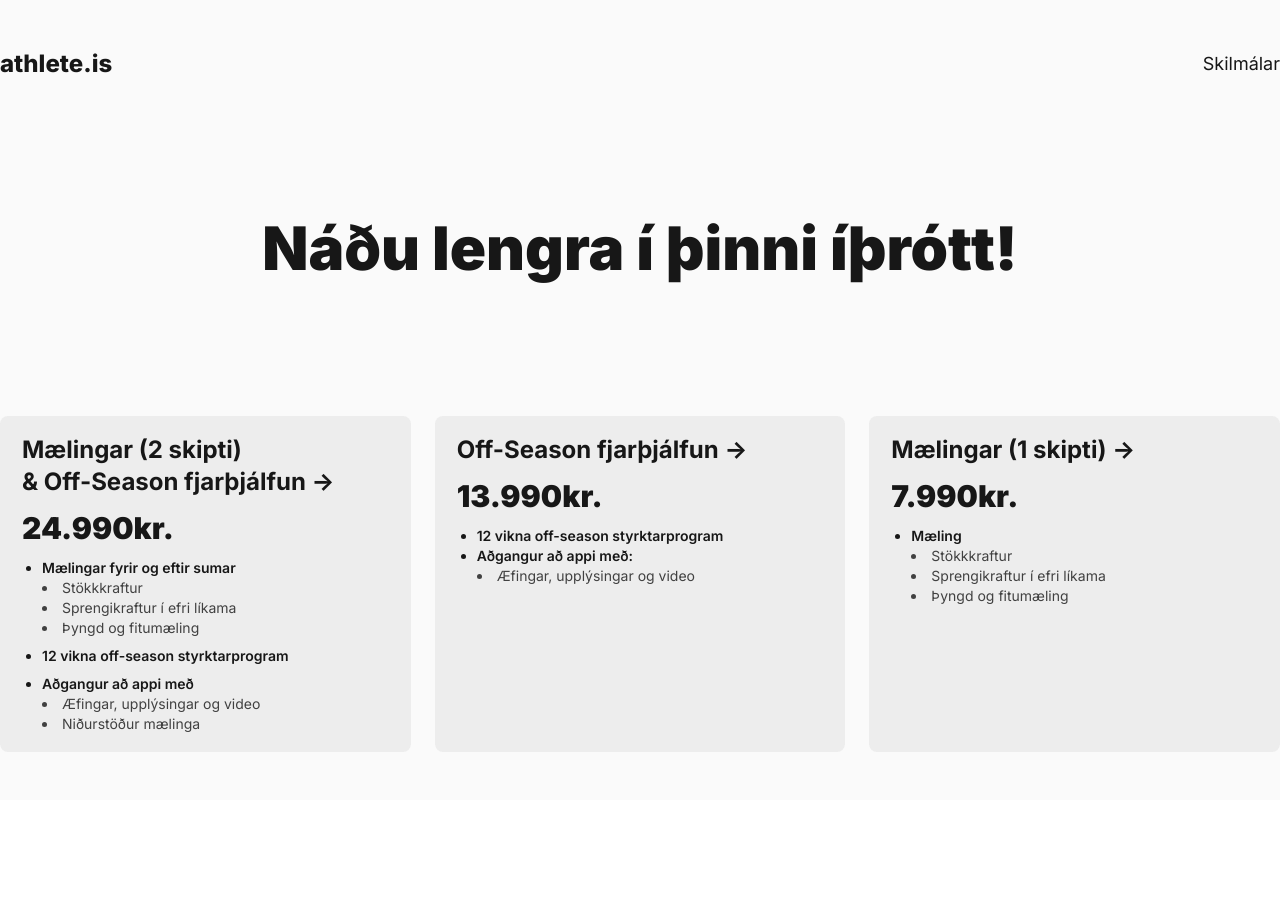
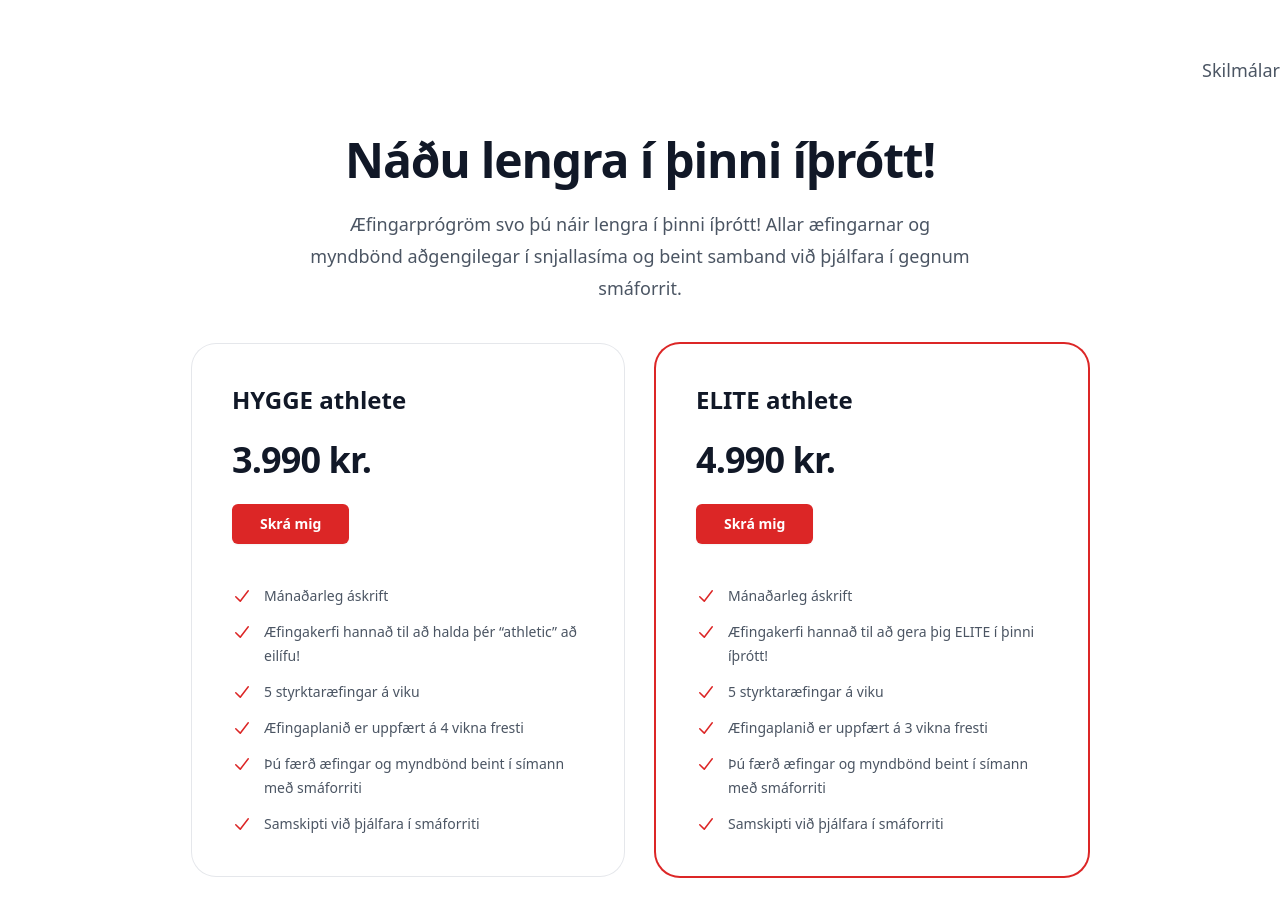
Before and after one commit to Hjortur17/athlete.is, a Next.js app: page / in a window 1280 px wide. Shown: the top 916 px of the page. Before the commit the page ends 800 px from the top, so only its background shows below. Built offline with nearby package versions, Linux system fonts and the light colour scheme.

Commit message:
🚀 Added - New design

```diff
--- a/package.json
+++ b/package.json
@@ -9,6 +9,7 @@
     "lint": "next lint"
   },
   "dependencies": {
+    "@heroicons/react": "^2.1.1",
     "@types/node": "20.1.0",
     "@types/react": "18.2.5",
     "@types/react-dom": "18.2.4",
@@ -16,6 +17,7 @@
     "eslint": "8.40.0",
     "eslint-config-next": "13.4.1",
     "next": "13.4.1",
+    "nextjs-toploader": "^1.6.4",
     "postcss": "8.4.23",
     "react": "18.2.0",
     "react-dom": "18.2.0",
--- a/src/pages/_app.tsx
+++ b/src/pages/_app.tsx
@@ -1,6 +1,13 @@
-import '@/styles/globals.css'
-import type { AppProps } from 'next/app'
+import "@/styles/globals.css";
+import type { AppProps } from "next/app";
+
+import NextTopLoader from "nextjs-toploader";
 
 export default function App({ Component, pageProps }: AppProps) {
-  return <Component {...pageProps} />
+  return (
+    <>
+      <NextTopLoader color="#dc2626" />
+      <Component {...pageProps} />
+    </>
+  );
 }
--- a/src/pages/index.tsx
+++ b/src/pages/index.tsx
@@ -1,103 +1,120 @@
-import { Inter } from 'next/font/google'
-import Link from 'next/link'
+import React from "react";
+import { CheckIcon } from "@heroicons/react/20/solid";
 
-const inter = Inter({ subsets: ['latin'] })
+import Script from 'next/script'
+import Link from "next/link";
+
+const tiers = [
+  {
+    name: "HYGGE athlete",
+    id: "hygge-athlete",
+    key: "eyJhY2NvdW50Ijo2NywicGxhbiI6MzAxLCJicmFuZGluZyI6dHJ1ZX0=",
+    price: "3.990 kr.",
+    features: [
+      "Mánaðarleg áskrift",
+      "Æfingakerfi hannað til að halda þér “athletic” að eilífu!",
+      "5 styrktaræfingar á viku",
+      "Æfingaplanið er uppfært á 4 vikna fresti",
+      "Þú færð æfingar og myndbönd beint í símann með smáforriti",
+      "Samskipti við þjálfara í smáforriti",
+    ],
+    mostPopular: false,
+  },
+  {
+    name: "ELITE athlete",
+    id: "elite-athlete",
+    key: "eyJhY2NvdW50Ijo2NywicGxhbiI6MzAwLCJicmFuZGluZyI6dHJ1ZX0=",
+    price: "4.990 kr.",
+    features: [
+      "Mánaðarleg áskrift",
+      "Æfingakerfi hannað til að gera þig ELITE í þinni íþrótt!",
+      "5 styrktaræfingar á viku",
+      "Æfingaplanið er uppfært á 3 vikna fresti",
+      "Þú færð æfingar og myndbönd beint í símann með smáforriti",
+      "Samskipti við þjálfara í smáforriti",
+    ],
+    mostPopular: true,
+  },
+];
+
+function classNames(...classes: any) {
+  return classes.filter(Boolean).join(" ");
+}
 
 export default function Home() {
   return (
-    <main
-      className={`flex min-h-screen flex-col items-center text-neutral-900 px-6 xl:px-0 justify-between ${inter.className} bg-neutral-50`}
-    >
-      <div className="w-full max-w-screen-xl mx-auto pt-12 flex items-center justify-between">
-        <h1 className="text-xl xl:text-2xl 2xl:text-3xl font-extrabold">athlete.is</h1>
-        <Link href="/skilmalar" className="text-sm xl:text-lg">Skilmálar</Link>
+    <div className="bg-white py-24 sm:py-32">
+      <div className="mx-auto max-w-7xl px-6 lg:px-8 relative">
+        <div className="mx-auto max-w-4xl text-center">
+          <h1 className="mt-2 text-4xl font-bold tracking-tight text-gray-900 sm:text-5xl">
+            Náðu lengra í þinni íþrótt!
+          </h1>
+        </div>
+        <p className="mx-auto mt-6 max-w-2xl text-center text-lg leading-8 text-gray-600">
+          Æfingarprógröm svo þú náir lengra í þinni íþrótt! Allar æfingarnar og
+          myndbönd aðgengilegar í snjallasíma og beint samband við þjálfara í
+          gegnum smáforrit.
+        </p>
+        <Link
+          href="/skilmalar"
+          className="text-sm xl:text-lg text-gray-600 absolute right-0 -top-20"
+        >
+          Skilmálar
+        </Link>
+        <div className="isolate mx-auto mt-10 grid max-w-md grid-cols-1 gap-8 lg:max-w-4xl lg:grid-cols-2">
+          {tiers.map((tier) => (
+            <div
+              key={tier.id}
+              className={classNames(
+                tier.mostPopular
+                  ? "ring-2 ring-red-600"
+                  : "ring-1 ring-gray-200",
+                "rounded-3xl p-8 xl:p-10"
+              )}
+            >
+              <div className="flex items-center justify-between gap-x-4">
+                <h3
+                  id={tier.id}
+                  className="text-gray-900 text-2xl font-semibold leading-8"
+                >
+                  {tier.name}
+                </h3>
+              </div>
+              <p className="mt-6 flex items-baseline gap-x-1">
+                <span className="text-4xl font-bold tracking-tight text-gray-900">
+                  {tier.price}
+                </span>
+              </p>
+
+              <Script src="https://askell.overcastcdn.com/js/dist/paymentbutton.js?v=2"></Script>
+              <button
+                type="button"
+                data-key={tier.key}
+                data-redirect-url="athlete.is"
+                aria-describedby={tier.id}
+                className="askell-payment-button button"
+              >
+                Skrá mig
+              </button>
+
+              <ul
+                role="list"
+                className="mt-8 space-y-3 text-sm leading-6 text-gray-600 xl:mt-10"
+              >
+                {tier.features.map((feature) => (
+                  <li key={feature} className="flex gap-x-3">
+                    <CheckIcon
+                      className="h-6 w-5 flex-none text-red-600"
+                      aria-hidden="true"
+                    />
+                    {feature}
+                  </li>
+                ))}
+              </ul>
+            </div>
+          ))}
+        </div>
       </div>
-
-      <div className="relative max-w-3xl mx-auto text-center space-y-6 my-12 md:my-24 xl:my-0">
-        <h2 className='text-5xl xl:text-6xl 2xl:text-7xl font-black'>Náðu lengra í þinni íþrótt!</h2>
-      </div>
-
-      <div className="grid gap-6 text-center lg:grid-cols-3 w-full max-w-screen-xl mx-auto pb-12">
-        <a
-          href="https://greidslusida.valitor.is/Tengill/zb5c7f"
-          className="group text-left rounded-lg border-2 border-transparent px-5 py-4 transition-colors hover:border-neutral-600 bg-neutral-200/60"
-          target="_blank"
-          rel="noopener noreferrer"
-        >
-          <h2 className={`mb-3 text-2xl font-bold`}>
-            Mælingar (2 skipti) <br />& Off-Season fjarþjálfun{' '}
-            <span className="inline-block transition-transform group-hover:translate-x-1 motion-reduce:transform-none">
-              -&gt;
-            </span>
-          </h2>
-          <h2 className={`mb-3 text-3xl font-black`}>
-            24.990kr.
-          </h2>
-          <ul className={`mx-5 list-disc max-w-[30ch] text-sm`}>
-            <li className='font-semibold'>Mælingar fyrir og eftir sumar</li>
-            <ul className='list-disc list-inside opacity-80'>
-              <li>Stökkkraftur</li>
-              <li>Sprengikraftur í efri líkama</li>
-              <li>Þyngd og fitumæling</li>
-            </ul>
-            <li className='font-semibold my-2'>12 vikna off-season styrktarprogram</li>
-            <li className='font-semibold'>Aðgangur að appi með</li>
-            <ul className='list-disc list-inside opacity-80'>
-              <li>Æfingar, upplýsingar og video</li>
-              <li>Niðurstöður mælinga</li>
-            </ul>
-          </ul>
-        </a>
-
-        <a
-          href="https://greidslusida.valitor.is/Tengill/u5y8b5"
-          className="group text-left rounded-lg border-2 border-transparent px-5 py-4 transition-colors hover:border-neutral-600 bg-neutral-200/60"
-          target="_blank"
-          rel="noopener noreferrer"
-        >
-          <h2 className={`mb-3 text-2xl font-bold`}>
-            Off-Season fjarþjálfun{' '}
-            <span className="inline-block transition-transform group-hover:translate-x-1 motion-reduce:transform-none">
-              -&gt;
-            </span>
-          </h2>
-          <h2 className={`mb-3 text-3xl font-black`}>
-          13.990kr.
-          </h2>
-          <ul className={`mx-5 list-disc max-w-[30ch] text-sm`}>
-            <li className='font-semibold'>12 vikna off-season styrktarprogram</li>
-            <li className='font-semibold'>Aðgangur að appi með:</li>
-            <ul className='list-disc list-inside opacity-80'>
-              <li>Æfingar, upplýsingar og video</li>
-            </ul>
-          </ul>
-        </a>
-
-        <a
-          href="https://greidslusida.valitor.is/Tengill/7bes5g"
-          className="group text-left rounded-lg border-2 border-transparent px-5 py-4 transition-colors hover:border-neutral-600 bg-neutral-200/60"
-          target="_blank"
-          rel="noopener noreferrer"
-        >
-          <h2 className={`mb-3 text-2xl font-bold`}>
-            Mælingar (1 skipti){' '}
-            <span className="inline-block transition-transform group-hover:translate-x-1 motion-reduce:transform-none">
-              -&gt;
-            </span>
-          </h2>
-          <h2 className={`mb-3 text-3xl font-black`}>
-          7.990kr.
-          </h2>
-          <ul className={`mx-5 list-disc max-w-[30ch] text-sm`}>
-            <li className='font-semibold'>Mæling</li>
-            <ul className='list-disc list-inside opacity-80'>
-              <li>Stökkkraftur</li>
-              <li>Sprengikraftur í efri líkama</li>
-              <li>Þyngd og fitumæling</li>
-            </ul>
-          </ul>
-        </a>
-      </div>
-    </main>
-  )
+    </div>
+  );
 }
--- a/src/pages/skilmalar.tsx
+++ b/src/pages/skilmalar.tsx
@@ -1,58 +1,55 @@
-import { Inter } from 'next/font/google'
+import React from 'react'
 import Link from 'next/link'
-
-const inter = Inter({ subsets: ['latin'] })
 
 export default function Terms() {
   return (
     <main
-      className={`min-h-screen text-neutral-900 px-6 xl:px-0 justify-between ${inter.className} bg-neutral-50`}
+      className={`min-h-screen text-neutral-900 px-6 xl:px-0 justify-between bg-neutral-50`}
     >
-      <div className="w-full max-w-screen-xl mx-auto pt-12 flex items-center justify-between">
-        <h1 className="text-xl xl:text-2xl 2xl:text-3xl font-extrabold">athlete.is</h1>
-        <Link href="/" className="text-sm xl:text-lg">Aftur heim</Link>
+      <div className="w-full max-w-screen-xl mx-auto pt-12 flex items-center justify-start">
+        <Link href="/" className="text-sm xl:text-lg text-gray-600">Aftur heim</Link>
       </div>
 
       <div className="relative max-w-screen-xl mx-auto text-left space-y-6 py-24 xl:my-0">
         <div>
-            <h2 className='text-xl xl:text-2xl 2xl:text-3xl font-black'>1. Almennt</h2>
-            <p className='text-lg font-light'>Athlete.is veitir þjónustu á sviði styrktarþjálfunar í formi fjarþjálfunar. Almennir skilmálar þessir gilda um alla þjónustu sem athlete.is veitir viðskiptamönnum sínum, nema um annað sé sérstaklega samið. Við lítum á athugasemdalausa viðtöku viðskiptavina okkar á þjónustu sem samþykki þeirra á skilmálunum.</p>
+            <h2 className='text-xl xl:text-2xl mb-2 font-semibold'>1. Almennt</h2>
+            <p className='text-lg text-gray-800'>Athlete.is veitir þjónustu á sviði styrktarþjálfunar í formi fjarþjálfunar. Almennir skilmálar þessir gilda um alla þjónustu sem athlete.is veitir viðskiptamönnum sínum, nema um annað sé sérstaklega samið. Við lítum á athugasemdalausa viðtöku viðskiptavina okkar á þjónustu sem samþykki þeirra á skilmálunum.</p>
         </div>
         <div>
-            <h2 className='text-xl xl:text-2xl 2xl:text-3xl font-black'>2. Reikningar og innheimta</h2>
-            <p className='text-lg font-light'>Greiðslur fyrir þjónustu athlete.is fara eftir gildandi gjaldskrá á hverjum tíma sem birt er á heimasíðu athlete.is (www.athlete.is). Athlete.is endurskoðar gjaldskrána reglulega og áskilur sér rétt til að breyta henni án sérstakrar tilkynningar og fellur þá eldri gjaldskrá úr gildi. Hafi viðskiptavinur ekki greitt reikning fær hann áminningu um ógreiddan reikning. Ef reikningur er ekki greiddur eða brugðist við áminningu má viðskiptamaður búast við tafarlausri uppsögn, sbr. 4. gr. Útgefnir reikningar athlete.is eru án virðisaukaskatts þar sem veitt þjónusta er undanþegin virðisaukaskatti, sbr. 5. tölul. 3. mgr. 2. gr. laga nr. 50/1988, um virðisaukaskatt.</p>
+            <h2 className='text-xl xl:text-2xl mb-2 font-semibold'>2. Reikningar og innheimta</h2>
+            <p className='text-lg text-gray-800'>Greiðslur fyrir þjónustu athlete.is fara eftir gildandi gjaldskrá á hverjum tíma sem birt er á heimasíðu athlete.is (www.athlete.is). Athlete.is endurskoðar gjaldskrána reglulega og áskilur sér rétt til að breyta henni án sérstakrar tilkynningar og fellur þá eldri gjaldskrá úr gildi. Hafi viðskiptavinur ekki greitt reikning fær hann áminningu um ógreiddan reikning. Ef reikningur er ekki greiddur eða brugðist við áminningu má viðskiptamaður búast við tafarlausri uppsögn, sbr. 4. gr. Útgefnir reikningar athlete.is eru án virðisaukaskatts þar sem veitt þjónusta er undanþegin virðisaukaskatti, sbr. 5. tölul. 3. mgr. 2. gr. laga nr. 50/1988, um virðisaukaskatt.</p>
         </div>
         <div>
-            <h2 className='text-xl xl:text-2xl 2xl:text-3xl font-black'>3. Fjarvistir viðskiptavina o.fl.</h2>
-            <p className='text-lg font-light'>Greiðslur fyrir þjónustu athlete.is fást ekki endurgreiddar, óháð mætingu viðskiptavinar. Ef viðskiptavinur er fjarverandi á tímabilinu, svo sem vegna veikinda, frítöku eða af öðrum ástæðum er hvorki unnt að frysta yfirstandandi tímabil, flytja tíma á milli tímabila né veita afslátt eða endurgreiðslu í heild eða að hluta. Í slíkum tilvikum getur athlete.is, en er ekki skylt, að koma til móts við viðskiptavini sína með samkomulagi.</p>
+            <h2 className='text-xl xl:text-2xl mb-2 font-semibold'>3. Fjarvistir viðskiptavina o.fl.</h2>
+            <p className='text-lg text-gray-800'>Greiðslur fyrir þjónustu athlete.is fást ekki endurgreiddar, óháð mætingu viðskiptavinar. Ef viðskiptavinur er fjarverandi á tímabilinu, svo sem vegna veikinda, frítöku eða af öðrum ástæðum er hvorki unnt að frysta yfirstandandi tímabil, flytja tíma á milli tímabila né veita afslátt eða endurgreiðslu í heild eða að hluta. Í slíkum tilvikum getur athlete.is, en er ekki skylt, að koma til móts við viðskiptavini sína með samkomulagi.</p>
         </div>
         <div>
-            <h2 className='text-xl xl:text-2xl 2xl:text-3xl font-black'>4. Vanefndir, vanefndarúrræði og uppsögn</h2>
-            <p className='text-lg font-light'>Komi til vanefnda af hálfu viðskiptavinar áskilur athlete.is sér rétt til að segja sig frá þjálfun. Athlete.is skal almennt gerð með skriflegri tilkynningu til viðskiptamanns þar sem greint er frá ástæðum uppsagnar. Til vanefnda af hálfu viðskiptamanns teljast m.a. brot á skilmálum þessum og hvers kyns vanefnd á greiðslu reikninga. Óski viðskiptavinur ekki lengur eftir þjónustu athlete.is skal hann senda skriflega tilkynningu þess efnis með tölvupósti á netfangið adameidur@gmail.com eða í gegnum samskiptaforrit. Unnt er að segja upp þjónustunni hvenær sem er á tímabilinu og tekur uppsögnin gildi við lok yfirstandandi tímabils.</p>
+            <h2 className='text-xl xl:text-2xl mb-2 font-semibold'>4. Vanefndir, vanefndarúrræði og uppsögn</h2>
+            <p className='text-lg text-gray-800'>Komi til vanefnda af hálfu viðskiptavinar áskilur athlete.is sér rétt til að segja sig frá þjálfun. Athlete.is skal almennt gerð með skriflegri tilkynningu til viðskiptamanns þar sem greint er frá ástæðum uppsagnar. Til vanefnda af hálfu viðskiptamanns teljast m.a. brot á skilmálum þessum og hvers kyns vanefnd á greiðslu reikninga. Óski viðskiptavinur ekki lengur eftir þjónustu athlete.is skal hann senda skriflega tilkynningu þess efnis með tölvupósti á netfangið adameidur@gmail.com eða í gegnum samskiptaforrit. Unnt er að segja upp þjónustunni hvenær sem er á tímabilinu og tekur uppsögnin gildi við lok yfirstandandi tímabils.</p>
         </div>
         <div>
-            <h2 className='text-xl xl:text-2xl 2xl:text-3xl font-black'>5. Ábyrgð</h2>
-            <p className='text-lg font-light'>Með kaupum á þjónustu athlete.is staðfestir viðskiptavinur að honum sé óhætt að stunda líkamsrækt og honum sé engin sérstök hætta búin af því heilsufarslega. Viðskiptavinir athlete.is stunda æfingar á eigin ábyrgð og firrir athlete.is allri ábyrgð á hugsanlegum meiðslum eða slysum sem kunna að koma fyrir nema það verði sannanlega rakið til stórfellds gáleysis starfsmanna athlete.is.</p>
+            <h2 className='text-xl xl:text-2xl mb-2 font-semibold'>5. Ábyrgð</h2>
+            <p className='text-lg text-gray-800'>Með kaupum á þjónustu athlete.is staðfestir viðskiptavinur að honum sé óhætt að stunda líkamsrækt og honum sé engin sérstök hætta búin af því heilsufarslega. Viðskiptavinir athlete.is stunda æfingar á eigin ábyrgð og firrir athlete.is allri ábyrgð á hugsanlegum meiðslum eða slysum sem kunna að koma fyrir nema það verði sannanlega rakið til stórfellds gáleysis starfsmanna athlete.is.</p>
         </div>
         <div>
-            <h2 className='text-xl xl:text-2xl 2xl:text-3xl font-black'>6. Kvartanir</h2>
-            <p className='text-lg font-light'>Hafi viðskiptamenn okkar einhverjar athugasemdir eða kvartanir varðandi þjónustuna geta þeir beint erindi til þess starfsmanns sem veitir þjónustuna eða skriflega á netfangið adameidur@gmail.com. Við tökum allar ábendingar og kvartanir alvarlega og reynum að tryggja að slík erindi fái skjóta, skilvirka og sanngjarna afgreiðslu.</p>
+            <h2 className='text-xl xl:text-2xl mb-2 font-semibold'>6. Kvartanir</h2>
+            <p className='text-lg text-gray-800'>Hafi viðskiptamenn okkar einhverjar athugasemdir eða kvartanir varðandi þjónustuna geta þeir beint erindi til þess starfsmanns sem veitir þjónustuna eða skriflega á netfangið adameidur@gmail.com. Við tökum allar ábendingar og kvartanir alvarlega og reynum að tryggja að slík erindi fái skjóta, skilvirka og sanngjarna afgreiðslu.</p>
         </div>
         <div>
-            <h2 className='text-xl xl:text-2xl 2xl:text-3xl font-black'>7. Lögsaga Og Varnarþing</h2>
-            <p className='text-lg font-light'>Um skilmálana og annað það sem heyrir undir þjónustu okkar gilda íslensk lög. Ágreining sem kann að rísa milli athlete.is og viðskiptamanna þess skulu aðilar leitast við að leysa með samkomulagi. Ef ekki næst samkomulag skulu ágreiningsmál rekin fyrir héraðsdómi Reykjaness.</p>
+            <h2 className='text-xl xl:text-2xl mb-2 font-semibold'>7. Lögsaga Og Varnarþing</h2>
+            <p className='text-lg text-gray-800'>Um skilmálana og annað það sem heyrir undir þjónustu okkar gilda íslensk lög. Ágreining sem kann að rísa milli athlete.is og viðskiptamanna þess skulu aðilar leitast við að leysa með samkomulagi. Ef ekki næst samkomulag skulu ágreiningsmál rekin fyrir héraðsdómi Reykjaness.</p>
         </div>
         <div>
-            <h2 className='text-xl xl:text-2xl 2xl:text-3xl font-black'>8. Trúnaður</h2>
-            <p className='text-lg font-light'>Allar persónulegar upplýsingar viðskiptavina athlete.is eru varðveittar og ber athlete.is að halda algjörum trúnaði með allar persónulegar upplýsingar viðskiptavina.</p>
+            <h2 className='text-xl xl:text-2xl mb-2 font-semibold'>8. Trúnaður</h2>
+            <p className='text-lg text-gray-800'>Allar persónulegar upplýsingar viðskiptavina athlete.is eru varðveittar og ber athlete.is að halda algjörum trúnaði með allar persónulegar upplýsingar viðskiptavina.</p>
         </div>
         <div>
-            <h2 className='text-xl xl:text-2xl 2xl:text-3xl font-black'>athlete.is</h2>
-            <p className='text-lg font-light'>Adam Eiður Ásgeirsson</p>
-            <p className='text-lg font-light'>Kt: 2707982419</p>
-            <p className='text-lg font-light'>Bergás 3, 260 Reykjanesbær</p>
-            <p className='text-lg font-light'>S: 6966090</p>
-            <p className='text-lg font-light'>adameidur@gmail.com</p>
+            <h2 className='text-xl xl:text-2xl mb-2 font-semibold'>athlete.is</h2>
+            <p className='text-lg text-gray-800'>Adam Eiður Ásgeirsson</p>
+            <p className='text-lg text-gray-800'>Kt: 2707982419</p>
+            <p className='text-lg text-gray-800'>Bergás 3, 260 Reykjanesbær</p>
+            <p className='text-lg text-gray-800'>S: 6966090</p>
+            <p className='text-lg text-gray-800'>adameidur@gmail.com</p>
         </div>
       </div>
     </main>
--- a/src/styles/globals.css
+++ b/src/styles/globals.css
@@ -1,3 +1,20 @@
 @tailwind base;
 @tailwind components;
 @tailwind utilities;
+
+.askell-payment-button {
+  background-image: none !important;
+  margin: 0 !important;
+  padding: 0 !important;
+  text-align: left !important;
+  text-transform: none !important;
+  background-size: auto !important;
+  color: white !important;
+  box-shadow: none !important;
+  border-radius: 0% !important;
+  border: 0 !important;
+}
+
+.button {
+  @apply !mt-6 !block !rounded-md !py-2 !w-1/3 !text-center !text-sm !font-semibold !leading-6 focus-visible:!outline focus-visible:!outline-2 focus-visible:!outline-offset-2 focus-visible:!outline-red-600 !bg-red-600 !text-white !shadow-sm hover:!bg-red-500 ease-in-out duration-300;
+}
```
Also changed, not shown: 1 other file (tests, documents, lock files or other folders).
